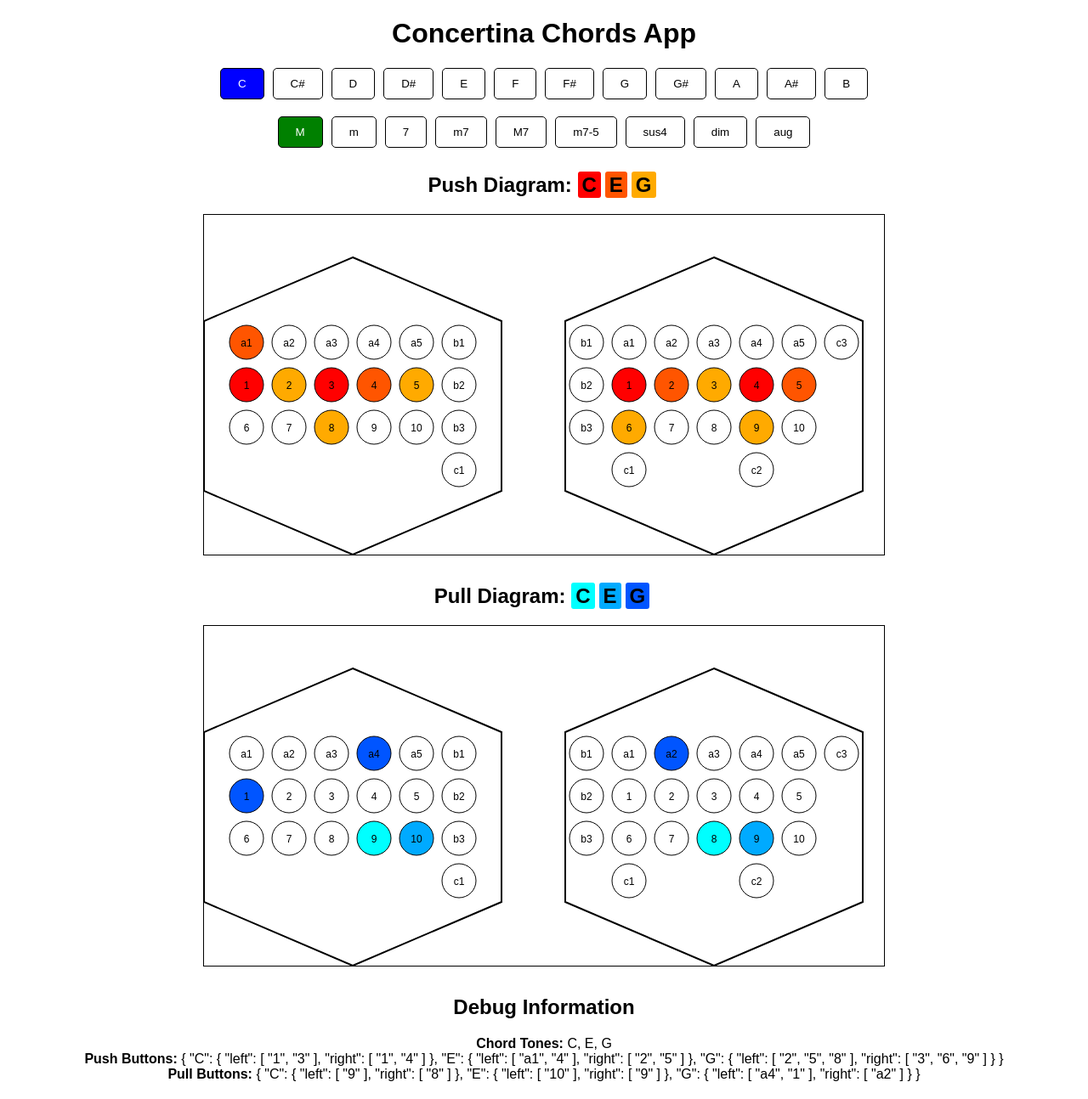
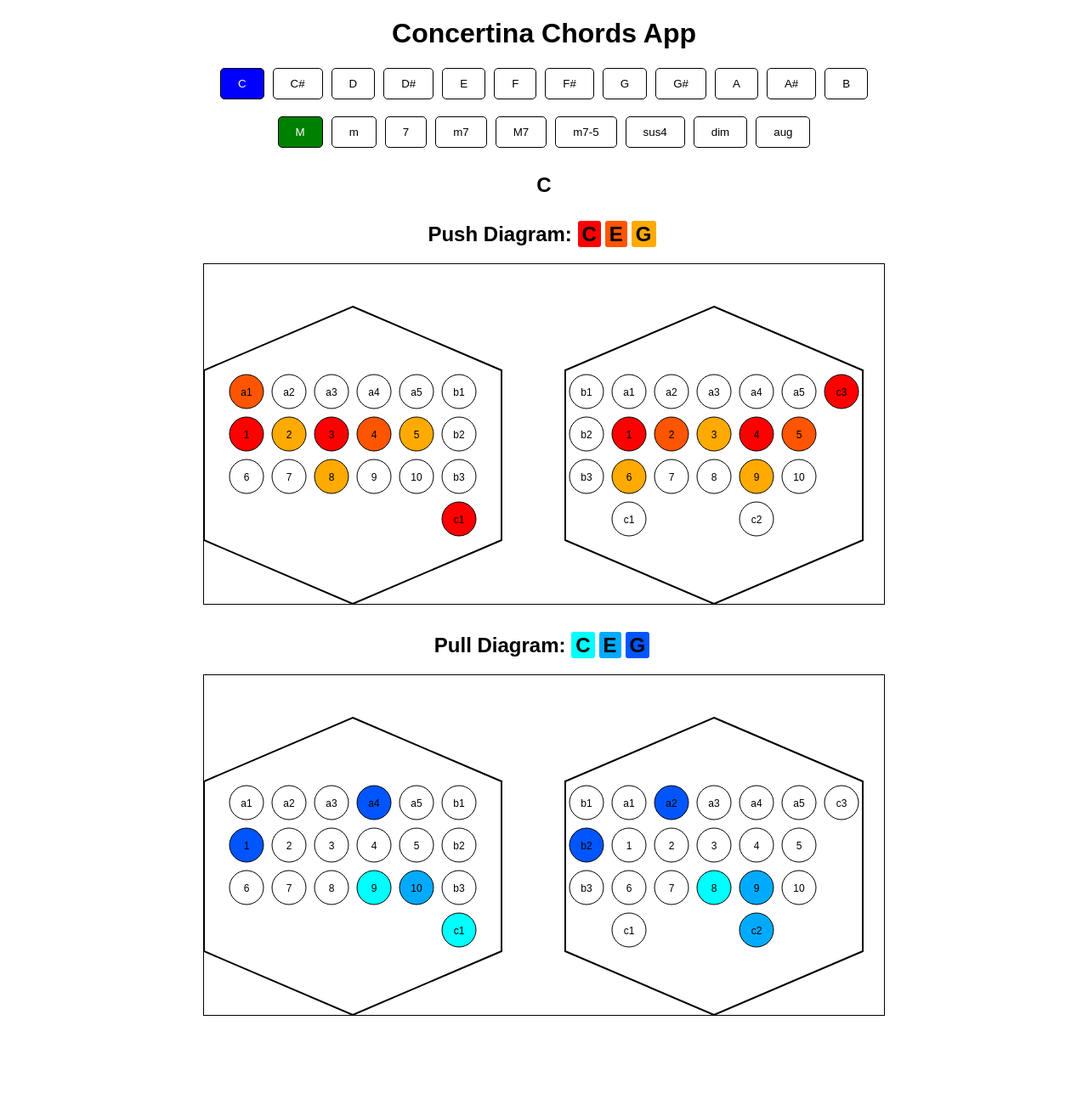
Before and after one commit to tamamachi/concertina-chords-app, a React (Create React App) app: page / in a window 1280 px wide. Shown: the whole page at 85% size. After the commit the page ends 1220 px from the top, so only its background shows below. Built offline with nearby package versions, Linux system fonts and the light colour scheme; the HTML template or start-up script is replaced by a standard one.

Commit message:
app.jsを整理

```diff
--- a/src/App.js
+++ b/src/App.js
@@ -1,178 +1,89 @@
 import React, { useState, useEffect } from 'react';
 import './styles/App.css';
-import chords from './data/chords.json'; // Import chord data
-import keymap from './data/keymap.json'; // Import keymap data
-import KeyboardDiagram from './components/KeyboardDiagram'; // Import the new component
-import ChordSelector from './components/ChordSelector'; // Import ChordSelector
+import ChordSelector from './components/ChordSelector';
+import KeyboardDiagram from './components/KeyboardDiagram';
+import useChordPlayability from './hooks/useChordPlayability'; // Import custom hook
 
 function App() {
-    const [selectedNote, setSelectedNote] = useState('C'); // Default to 'C'
-    const [selectedChord, setSelectedChord] = useState('M'); // Default to 'M'
-    const [isPushPlayable, setIsPushPlayable] = useState(false); // Playability for push
-    const [isPullPlayable, setIsPullPlayable] = useState(false); // Playability for pull
-    const [toneButtonsPush, setToneButtonsPush] = useState({}); // Buttons for push
-    const [toneButtonsPull, setToneButtonsPull] = useState({}); // Buttons for pull
-    const notes = ['C', 'C#', 'D', 'D#', 'E', 'F', 'F#', 'G', 'G#', 'A', 'A#', 'B'];
-    const chordTypes = ['M', 'm', '7', 'm7', 'M7', 'm7-5', 'sus4', 'dim', 'aug']; // Chord types
+    const [selectedNote, setSelectedNote] = useState('C');
+    const [selectedChord, setSelectedChord] = useState('M');
 
-    useEffect(() => {
-        // Initialize playability and button information for C major on page load
-        updatePlayability('C', 'M');
-    }, []);
-
-    const handleNoteClick = (note) => {
-        setSelectedNote(note);
-        updatePlayability(note, selectedChord);
-    };
-
-    const handleChordClick = (chord) => {
-        setSelectedChord(chord);
-        updatePlayability(selectedNote, chord);
-    };
-
-    const updatePlayability = (note, chord) => {
-        const chordKey = chord === 'M' ? note : `${note}${chord}`;
-        const chordTones = chords[chordKey] || [];
-        const pushPlayable = checkPlayability(chordTones, 'push'); // Check playability for push
-        const pullPlayable = checkPlayability(chordTones, 'pull'); // Check playability for pull
-        setIsPushPlayable(pushPlayable);
-        setIsPullPlayable(pullPlayable);
-        updateToneButtons(chordTones, 'push', setToneButtonsPush); // Update buttons for push
-        updateToneButtons(chordTones, 'pull', setToneButtonsPull); // Update buttons for pull
-    };
-
-    const checkPlayability = (tones, action) => {
-        const buttons = keymap['30-button'];
-        const sideButtons = [...buttons.left, ...buttons.right];
-        const filteredButtons = sideButtons.filter((btn) => tones.includes(btn[action]));
-
-        const backtrack = (index, currentSet) => {
-            if (currentSet.length > tones.length) return false;
-            const currentTones = currentSet.map((btn) => btn[action]);
-            if (tones.every((tone) => currentTones.includes(tone))) return true;
-            for (let i = index; i < filteredButtons.length; i++) {
-                if (backtrack(i + 1, [...currentSet, filteredButtons[i]])) return true;
-            }
-            return false;
-        };
-
-        return backtrack(0, []);
-    };
-
-    const updateToneButtons = (tones, action, setToneButtons) => {
-        const buttons = keymap['30-button'];
-        const leftButtons = buttons.left || []; // Default to empty array if undefined
-        const rightButtons = buttons.right || []; // Default to empty array if undefined
-
-        const toneToButtons = tones.reduce((acc, tone) => {
-            acc[tone] = {
-                left: leftButtons
-                    .filter((btn) => btn[action] === tone)
-                    .map((btn) => btn.button),
-                right: rightButtons
-                    .filter((btn) => btn[action] === tone)
-                    .map((btn) => btn.button),
-            };
-            return acc;
-        }, {});
-        setToneButtons(toneToButtons);
-    };
-
-    const getToneColors = (toneButtons, baseHue) => {
-        const toneColors = {};
-        Object.keys(toneButtons).forEach((tone, index) => {
-            const hue = (baseHue + index * 20) % 360; // Increment hue by 20 degrees for each tone
-            toneColors[tone] = `hsl(${hue}, 100%, 50%)`; // Generate HSL color
-        });
-        return toneColors;
-    };
-
-    const getButtonColors = (toneButtons, baseHue) => {
-        const leftButtonColors = {};
-        const rightButtonColors = {};
-        Object.entries(toneButtons).forEach(([tone, sides], index) => {
-            const hue = (baseHue + index * 20) % 360; // Increment hue by 20 degrees for each tone
-            const color = `hsl(${hue}, 100%, 50%)`; // Generate HSL color
-            sides.left.forEach((button) => {
-                leftButtonColors[button] = color; // Color left-hand buttons
-            });
-            sides.right.forEach((button) => {
-                rightButtonColors[button] = color; // Color right-hand buttons
-            });
-        });
-        return { leftButtonColors, rightButtonColors };
-    };
-
-    const renderChordTonesWithColors = (chordTones, toneColors) => {
-        return chordTones.map((tone, index) => (
-            <span
-                key={index}
-                style={{
-                    backgroundColor: toneColors[tone] || 'transparent', // Use the tone color for background
-                    color: 'black', // Default text color
-                    padding: '2px 5px',
-                    borderRadius: '3px',
-                    marginRight: '5px',
-                }}
-            >
-                {tone}
-            </span>
-        ));
-    };
-
-    const chordKey = selectedChord === 'M' ? selectedNote : `${selectedNote}${selectedChord}`;
-    const chordTones = chords[chordKey] || []; // Get chord tones from JSON
-    const { leftButtonColors: pushLeftColors, rightButtonColors: pushRightColors } = getButtonColors(toneButtonsPush, 0); // Push starts at hue 0
-    const { leftButtonColors: pullLeftColors, rightButtonColors: pullRightColors } = getButtonColors(toneButtonsPull, 180); // Pull starts at hue 210
-    const pushToneColors = getToneColors(toneButtonsPush, 0); // Push starts at hue 0
-    const pullToneColors = getToneColors(toneButtonsPull, 180); // Pull starts at hue 180
+    const {
+        chordKey,
+        chordTones,
+        isPushPlayable,
+        isPullPlayable,
+        pushLeftColors,
+        pushRightColors,
+        pullLeftColors,
+        pullRightColors,
+        pushToneColors,
+        pullToneColors,
+    } = useChordPlayability(selectedNote, selectedChord);
 
     return (
         <div className="App">
             <h1>Concertina Chords App</h1>
             <ChordSelector
-                notes={notes}
-                chordTypes={chordTypes}
+                notes={['C', 'C#', 'D', 'D#', 'E', 'F', 'F#', 'G', 'G#', 'A', 'A#', 'B']}
+                chordTypes={['M', 'm', '7', 'm7', 'M7', 'm7-5', 'sus4', 'dim', 'aug']}
                 selectedNote={selectedNote}
                 selectedChord={selectedChord}
-                onNoteClick={handleNoteClick}
-                onChordClick={handleChordClick}
+                onNoteClick={setSelectedNote}
+                onChordClick={setSelectedChord}
             />
+            <div style={{ marginTop: '30px', textAlign: 'center', fontSize: '24px', fontWeight: 'bold' }}>
+                {chordKey}
+            </div>
             <div style={{ marginTop: '30px', textAlign: 'center' }}>
                 <h2>
                     Push Diagram:{' '}
                     {isPushPlayable
-                        ? renderChordTonesWithColors(chordTones, pushToneColors)
+                        ? chordTones.map((tone, index) => (
+                              <span
+                                  key={index}
+                                  style={{
+                                      backgroundColor: pushToneColors[tone] || 'transparent',
+                                      color: 'black',
+                                      padding: '2px 5px',
+                                      borderRadius: '3px',
+                                      marginRight: '5px',
+                                  }}
+                              >
+                                  {tone}
+                              </span>
+                          ))
                         : 'Not Playable'}
                 </h2>
                 <KeyboardDiagram
-                    leftButtonColors={isPushPlayable ? pushLeftColors : {}} // Clear colors if not playable
-                    rightButtonColors={isPushPlayable ? pushRightColors : {}} // Clear colors if not playable
+                    leftButtonColors={isPushPlayable ? pushLeftColors : {}}
+                    rightButtonColors={isPushPlayable ? pushRightColors : {}}
                 />
             </div>
             <div style={{ marginTop: '30px', textAlign: 'center' }}>
                 <h2>
                     Pull Diagram:{' '}
                     {isPullPlayable
-                        ? renderChordTonesWithColors(chordTones, pullToneColors)
+                        ? chordTones.map((tone, index) => (
+                              <span
+                                  key={index}
+                                  style={{
+                                      backgroundColor: pullToneColors[tone] || 'transparent',
+                                      color: 'black',
+                                      padding: '2px 5px',
+                                      borderRadius: '3px',
+                                      marginRight: '5px',
+                                  }}
+                              >
+                                  {tone}
+                              </span>
+                          ))
                         : 'Not Playable'}
                 </h2>
                 <KeyboardDiagram
-                    leftButtonColors={isPullPlayable ? pullLeftColors : {}} // Clear colors if not playable
-                    rightButtonColors={isPullPlayable ? pullRightColors : {}} // Clear colors if not playable
+                    leftButtonColors={isPullPlayable ? pullLeftColors : {}}
+                    rightButtonColors={isPullPlayable ? pullRightColors : {}}
                 />
-            </div>
-            <div style={{ marginTop: '30px', textAlign: 'center' }}>
-                <h2>Debug Information</h2>
-                <div>
-                    <strong>Chord Tones:</strong> {chordTones.join(', ')}
-                </div>
-                <div>
-                    <strong>Push Buttons:</strong> {JSON.stringify(toneButtonsPush, null, 2)}
-                </div>
-                <div>
-                    <strong>Pull Buttons:</strong> {JSON.stringify(toneButtonsPull, null, 2)}
-                </div>
             </div>
         </div>
     );
--- /dev/null
+++ b/src/hooks/useChordPlayability.js
@@ -0,0 +1,104 @@
+import { useState, useEffect } from 'react';
+import chords from '../data/chords.json';
+import keymap from '../data/keymap.json';
+
+const useChordPlayability = (selectedNote, selectedChord) => {
+    const [isPushPlayable, setIsPushPlayable] = useState(false);
+    const [isPullPlayable, setIsPullPlayable] = useState(false);
+    const [toneButtonsPush, setToneButtonsPush] = useState({});
+    const [toneButtonsPull, setToneButtonsPull] = useState({});
+
+    const chordKey = selectedChord === 'M' ? selectedNote : `${selectedNote}${selectedChord}`;
+    const chordTones = chords[chordKey] || [];
+
+    useEffect(() => {
+        updatePlayability(selectedNote, selectedChord);
+    }, [selectedNote, selectedChord]);
+
+    const updatePlayability = (note, chord) => {
+        const chordKey = chord === 'M' ? note : `${note}${chord}`;
+        const chordTones = chords[chordKey] || [];
+        setIsPushPlayable(checkPlayability(chordTones, 'push'));
+        setIsPullPlayable(checkPlayability(chordTones, 'pull'));
+        updateToneButtons(chordTones, 'push', setToneButtonsPush);
+        updateToneButtons(chordTones, 'pull', setToneButtonsPull);
+    };
+
+    const checkPlayability = (tones, action) => {
+        const buttons = keymap['40-button'];
+        const sideButtons = [...buttons.left, ...buttons.right];
+        const filteredButtons = sideButtons.filter((btn) => tones.includes(btn[action]));
+
+        const backtrack = (index, currentSet) => {
+            if (currentSet.length > tones.length) return false;
+            const currentTones = currentSet.map((btn) => btn[action]);
+            if (tones.every((tone) => currentTones.includes(tone))) return true;
+            for (let i = index; i < filteredButtons.length; i++) {
+                if (backtrack(i + 1, [...currentSet, filteredButtons[i]])) return true;
+            }
+            return false;
+        };
+
+        return backtrack(0, []);
+    };
+
+    const updateToneButtons = (tones, action, setToneButtons) => {
+        const buttons = keymap['40-button'];
+        const leftButtons = buttons.left || [];
+        const rightButtons = buttons.right || [];
+
+        const toneToButtons = tones.reduce((acc, tone) => {
+            acc[tone] = {
+                left: leftButtons.filter((btn) => btn[action] === tone).map((btn) => btn.button),
+                right: rightButtons.filter((btn) => btn[action] === tone).map((btn) => btn.button),
+            };
+            return acc;
+        }, {});
+        setToneButtons(toneToButtons);
+    };
+
+    const getButtonColors = (toneButtons, baseHue) => {
+        const leftButtonColors = {};
+        const rightButtonColors = {};
+        Object.entries(toneButtons).forEach(([tone, sides], index) => {
+            const hue = (baseHue + index * 20) % 360;
+            const color = `hsl(${hue}, 100%, 50%)`;
+            sides.left.forEach((button) => {
+                leftButtonColors[button] = color;
+            });
+            sides.right.forEach((button) => {
+                rightButtonColors[button] = color;
+            });
+        });
+        return { leftButtonColors, rightButtonColors };
+    };
+
+    const getToneColors = (toneButtons, baseHue) => {
+        const toneColors = {};
+        Object.keys(toneButtons).forEach((tone, index) => {
+            const hue = (baseHue + index * 20) % 360;
+            toneColors[tone] = `hsl(${hue}, 100%, 50%)`;
+        });
+        return toneColors;
+    };
+
+    const { leftButtonColors: pushLeftColors, rightButtonColors: pushRightColors } = getButtonColors(toneButtonsPush, 0);
+    const { leftButtonColors: pullLeftColors, rightButtonColors: pullRightColors } = getButtonColors(toneButtonsPull, 180);
+    const pushToneColors = getToneColors(toneButtonsPush, 0);
+    const pullToneColors = getToneColors(toneButtonsPull, 180);
+
+    return {
+        chordKey,
+        chordTones,
+        isPushPlayable,
+        isPullPlayable,
+        pushLeftColors,
+        pushRightColors,
+        pullLeftColors,
+        pullRightColors,
+        pushToneColors,
+        pullToneColors,
+    };
+};
+
+export default useChordPlayability;
```
